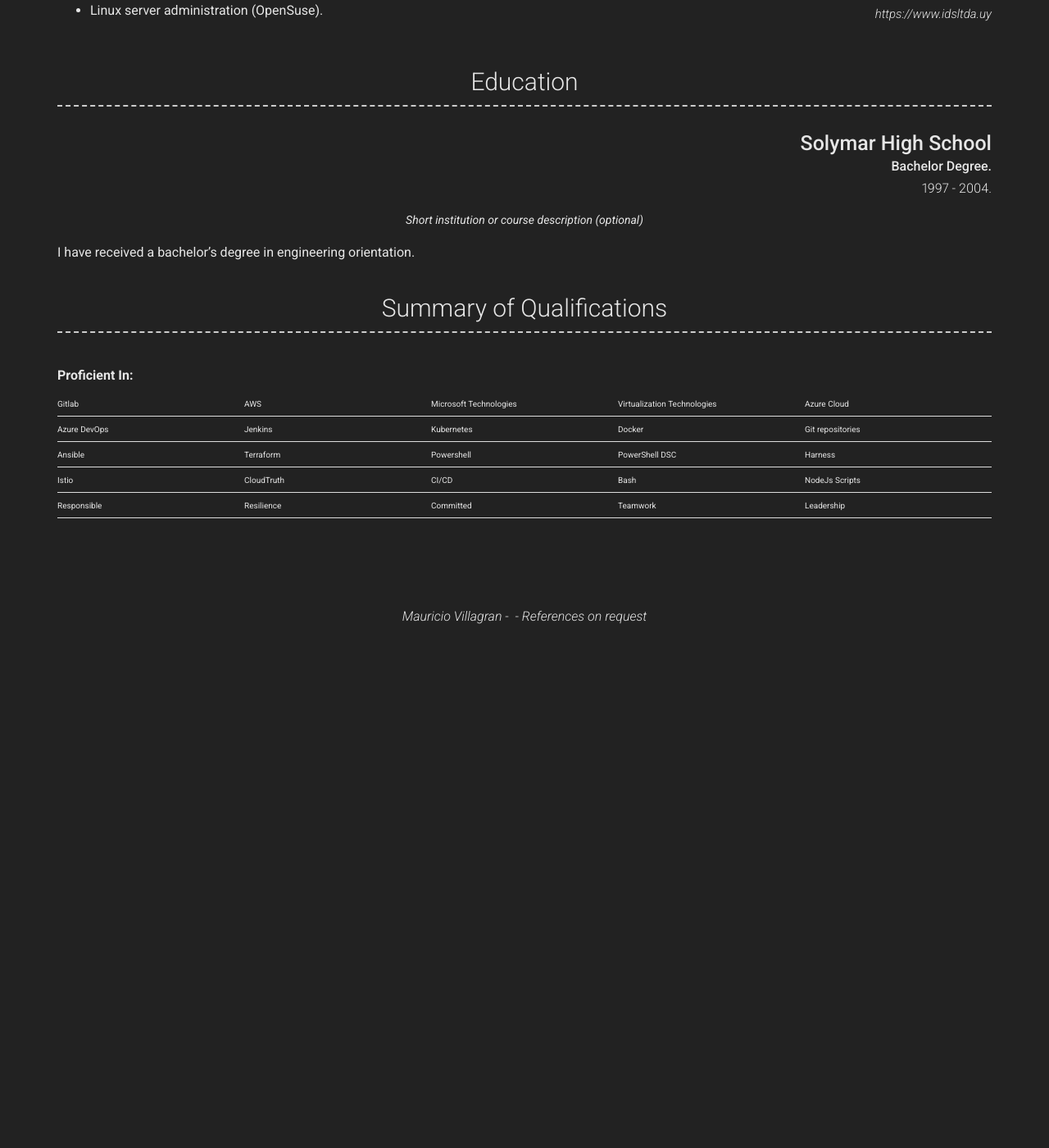
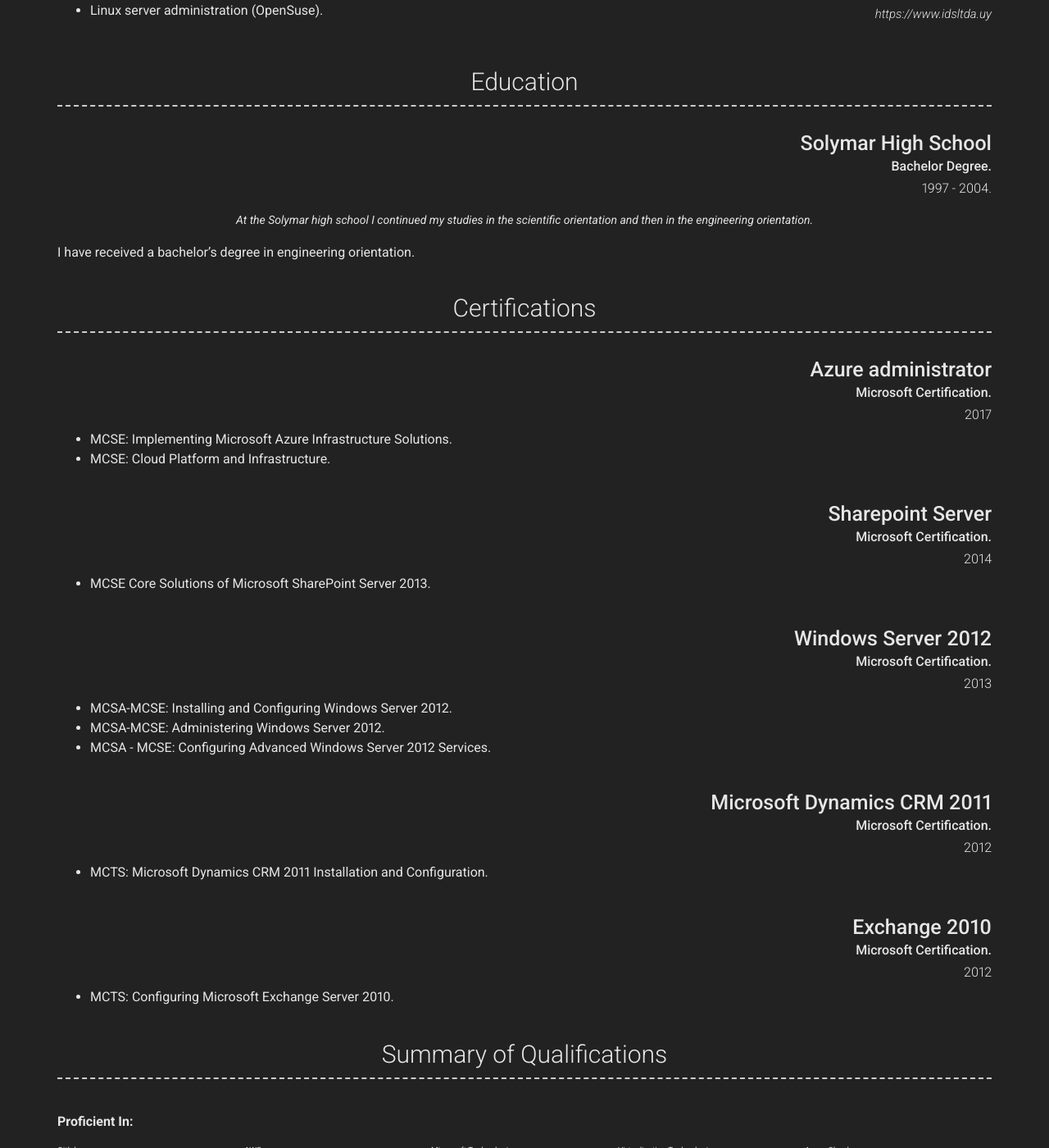
Before and after one commit to maurivg28/cv, a Jekyll site: the page built from index.md, in a window 1280 px wide and 1400 px high, scrolled down 1572 px. Shown: the whole window at 82% size. Built offline with Jekyll 4.4.1, drawn with Linux system fonts in a browser that asks for light colours; nearby versions of some CDN libraries; before the commit the page ends 2343 px from its top, so only the background shows below that.

Commit message:
Update _config.yml

```diff
--- a/_config.yml
+++ b/_config.yml
@@ -134,9 +134,50 @@ content:
         sub_title: Bachelor Degree.
         caption: 1997 - 2004.
         quote: >
-          Short institution or course description (optional)
+          At the Solymar high school I continued my studies in the scientific orientation and then in the engineering orientation.
         description: | # this will include new lines to allow paragraphs
           I have received a bachelor's degree in engineering orientation.
+  - title: Certifications
+    layout: list
+    content:
+      - layout: top-right
+        title: Azure administrator
+        sub_title: Microsoft Certification.
+        caption: 2017
+        # quote: >
+        description: | # this will include new lines to allow paragraphs
+          - MCSE: Implementing Microsoft Azure Infrastructure Solutions.
+          - MCSE: Cloud Platform and Infrastructure.
+      - layout: top-right
+        title: Sharepoint Server
+        sub_title: Microsoft Certification.
+        caption: 2014
+        # quote: >
+        description: | # this will include new lines to allow paragraphs
+          - MCSE Core Solutions of Microsoft SharePoint Server 2013.
+      - layout: top-right
+        title: Windows Server 2012
+        sub_title: Microsoft Certification.
+        caption: 2013
+        # quote: >
+        description: | # this will include new lines to allow paragraphs
+          - MCSA-MCSE: Installing and Configuring Windows Server 2012.
+          - MCSA-MCSE: Administering Windows Server 2012.
+          - MCSA - MCSE: Configuring Advanced Windows Server 2012 Services.
+      - layout: top-right
+        title: Microsoft Dynamics CRM 2011
+        sub_title: Microsoft Certification.
+        caption: 2012
+        # quote: >
+        description: | # this will include new lines to allow paragraphs
+          - MCTS: Microsoft Dynamics CRM 2011 Installation and Configuration.
+      - layout: top-right
+        title: Exchange 2010
+        sub_title: Microsoft Certification.
+        caption: 2012
+        # quote: >
+        description: | # this will include new lines to allow paragraphs
+          - MCTS: Configuring Microsoft Exchange Server 2010.
   - title: Summary of Qualifications
     layout: text
     content: | # this will include new lines to allow paragraphs
```
